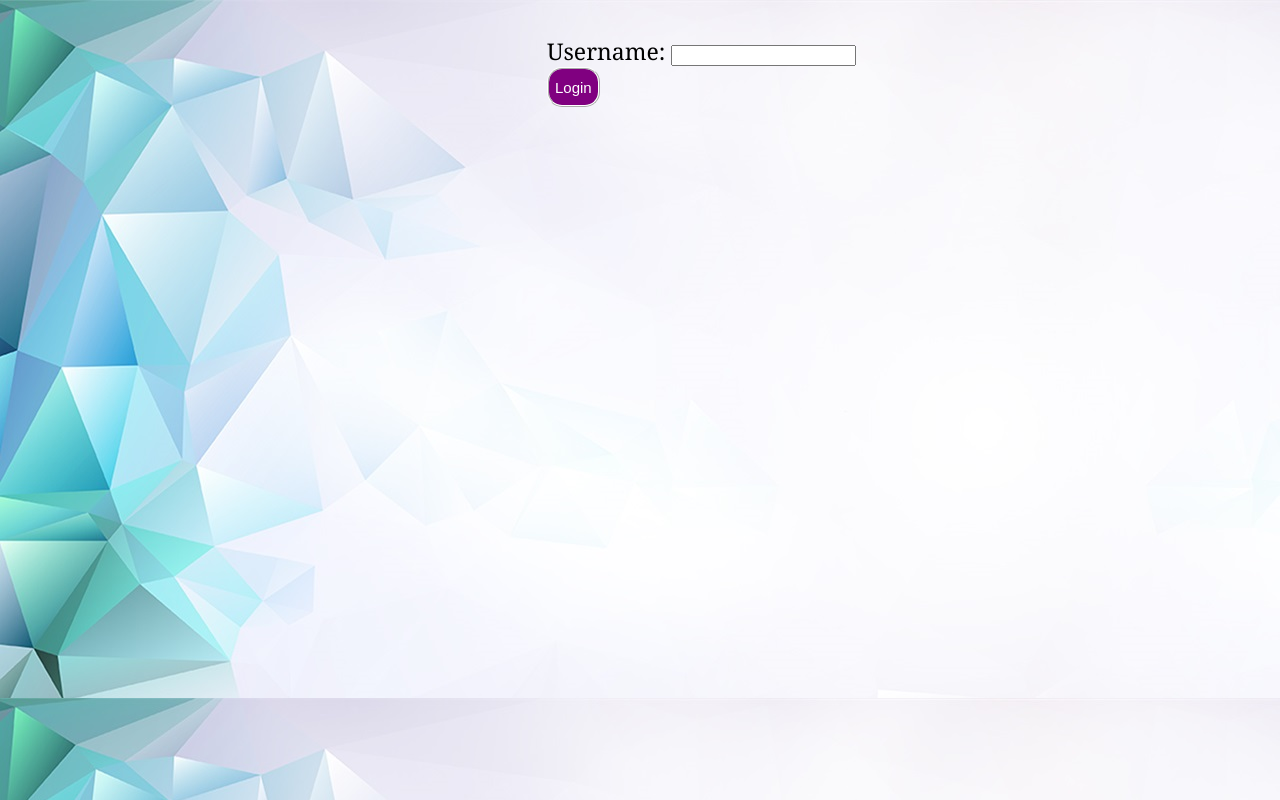
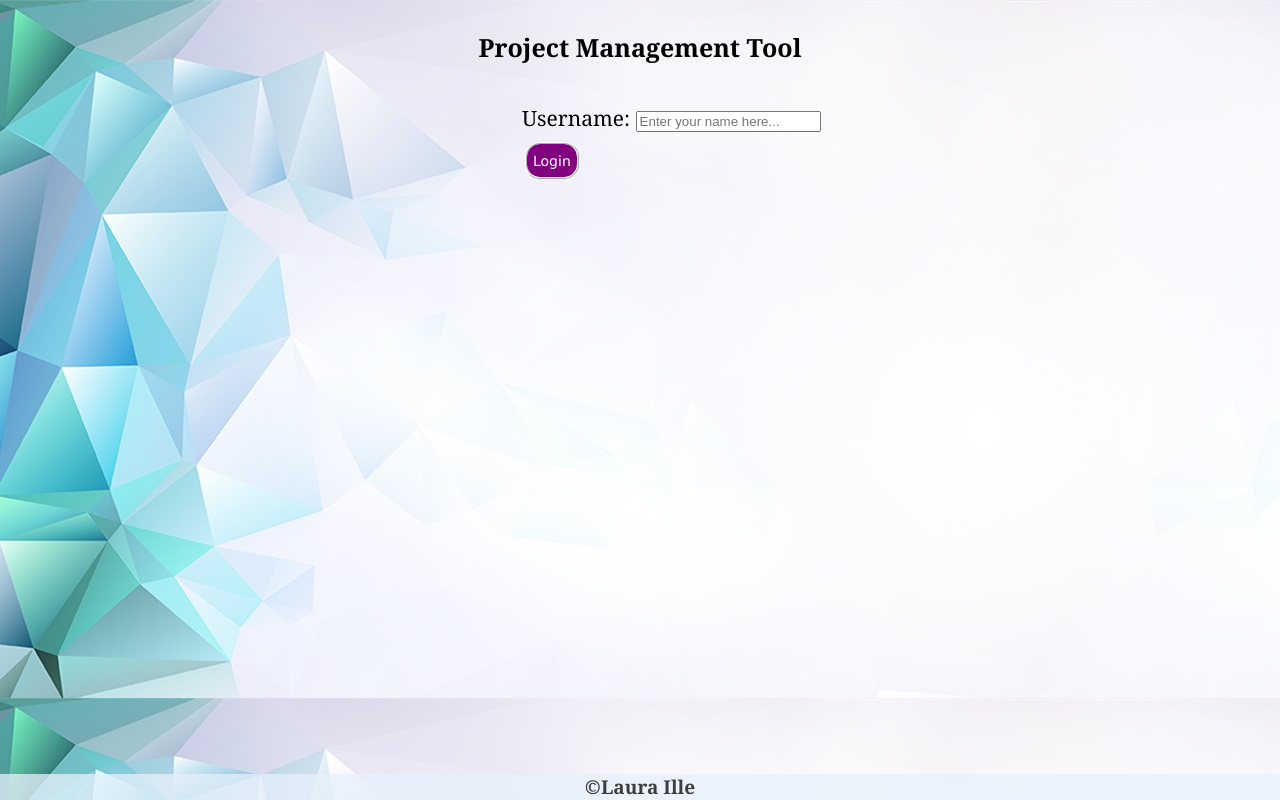
Before and after one commit to laura2828/management-tool, a plain HTML site: page index.html in a window 1280 px wide. Drawn offline with Linux system fonts and the light colour scheme.

Commit message:
Changes on styling

```diff
--- a/index.html
+++ b/index.html
@@ -5,11 +5,13 @@
         <link rel="stylesheet" href="style.css" type="text/css"/>
     </head>
     <body>
+        <header class="flex-center-horizontally">Project Management Tool</header>
         <div id="containerId">
-            Username: <input id = "usernameId">
+            Username: <input id = "usernameId" placeholder="Enter your name here...">
             </br>
                 <button id = "login-button">Login</button>
         </div>
+        <footer>&copyLaura Ille</footer>
     </body>
 
 </html>
--- a/style.css
+++ b/style.css
@@ -1,6 +1,10 @@
+html {
+    min-height: 100%;
+    position: relative;
+}
+
 body {
     font-family: Georgia, Times, sans-serif;
-    font-size: 23px;
     margin: 0;
     padding: 0;
     width: 100%;
@@ -14,11 +18,44 @@ button {
     border-width: 2px;
     border-radius: 15px;
     color: white;
-    font-size: 15px;
-    height: 40px;
+    font-size: 14px;
+    height: 37px;
+    margin: 10px 3px 10px 3px;
+    font-family: Verdana, Geneva, Tahoma, sans-serif;
 }
 
 #containerId {
     margin-left: 40%;
-    padding: 35px;
+    padding: 10px 0 40px 10px;
+    font-size: 21px;
 }
+
+header {
+    padding: 30px;
+    font-weight: bold;
+    font-size: 25px;
+}
+
+p {
+    margin: 15px 0 15px 0;
+}
+
+footer {
+    background-color: #e7f1fb;
+    text-align: center;
+    position: absolute;
+    width: 100%;
+    opacity: 0.75;
+    height: 26px;
+    z-index: 1;
+    font-weight: bold;
+    font-size: 19px;
+    left: 0;
+    bottom: 0;
+}
+
+.flex-center-horizontally {
+    display: flex;
+    justify-content: center;
+    flex-direction: row;
+}
```
